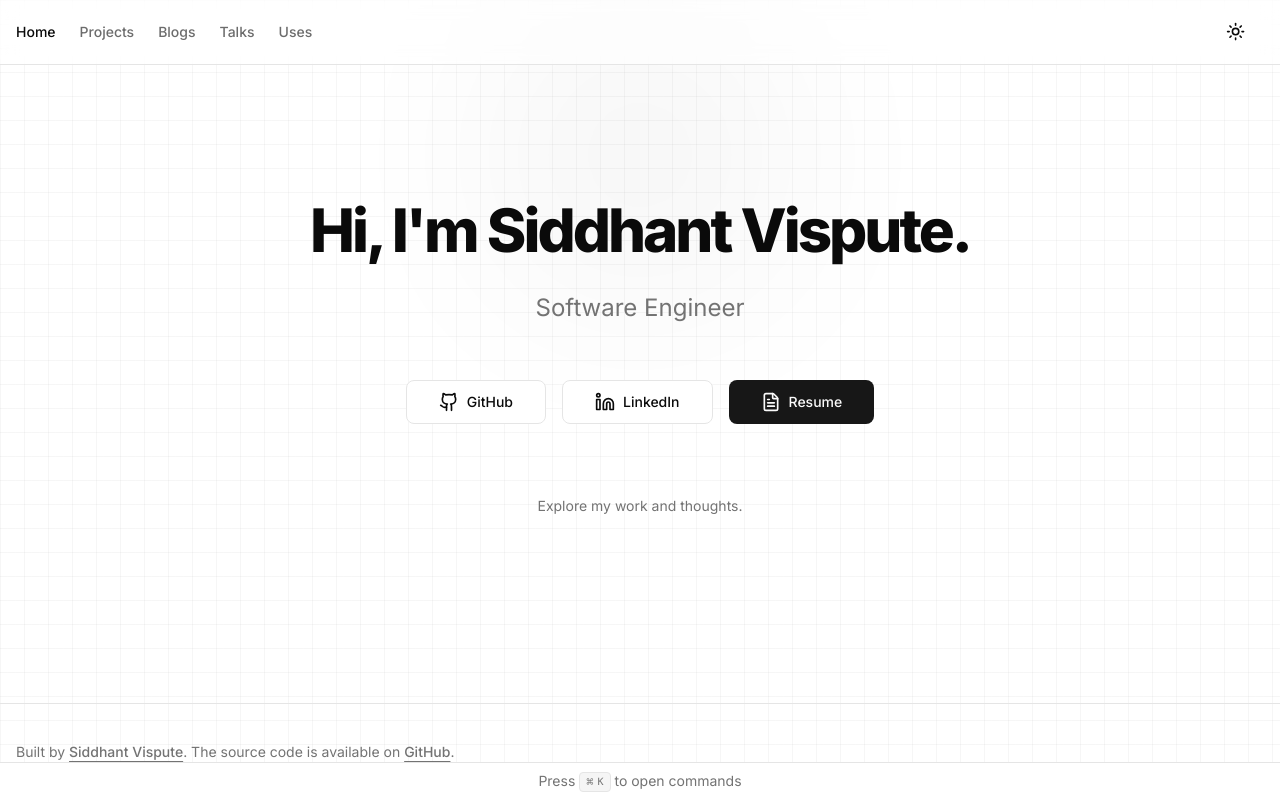
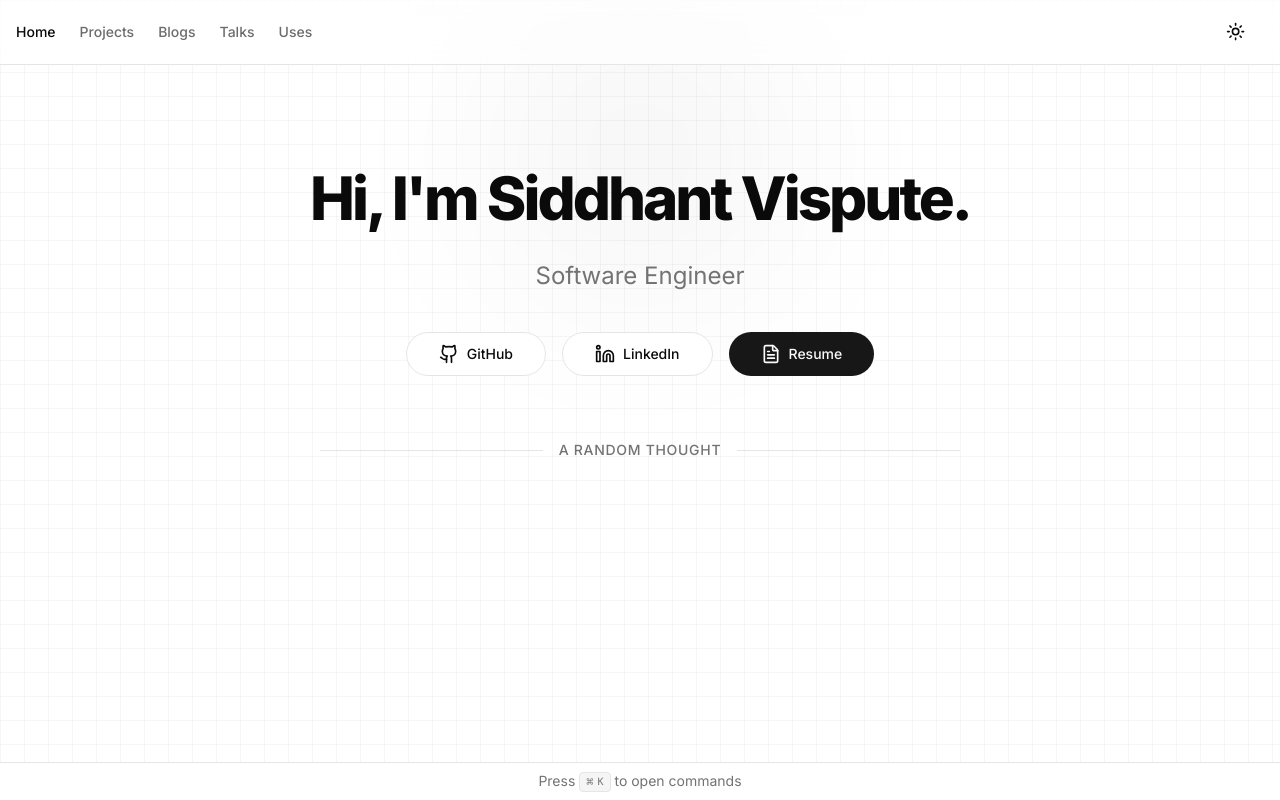
Before and after one commit to skieer-ssv/alas-a-portfolio, a Next.js app: page / in a window 1280 px wide. Shown: the top 800 px of the page. Built offline with nearby package versions, Linux system fonts and the light colour scheme.

Commit message:
Feature: Tweet Display

```diff
--- a/src/app/page.tsx
+++ b/src/app/page.tsx
@@ -1,10 +1,12 @@
 import Link from "next/link"
 import { Button } from "@/components/ui/button"
-import { Github, Linkedin, FileText, Mail } from "lucide-react"
+import { Github, Linkedin, FileText } from "lucide-react"
+import { TweetDisplay } from "@/components/tweet-display"
 
 export default function Home() {
   return (
-    <section className="container flex flex-col items-center justify-center gap-6 py-24 md:py-32 text-center px-4">
+    <div className="flex flex-col gap-16 py-12 md:py-24 px-4 overflow-hidden relative">
+      <section className="container flex flex-col items-center justify-center gap-6 text-center">
         <div className="max-w-[800px] flex flex-col items-center gap-4">
           <h1 className="text-4xl font-extrabold leading-tight tracking-tighter md:text-6xl pb-2">
             Hi, I&apos;m Siddhant Vispute.
@@ -14,30 +16,39 @@ export default function Home() {
           </p>
         </div>
 
-      <div className="flex flex-wrap gap-4 justify-center mt-8">
+        <div className="flex flex-wrap gap-4 justify-center mt-4">
           <Link href="https://github.com/skieer-ssv" target="_blank">
-          <Button variant="outline" size="lg">
+            <Button variant="outline" size="lg" className="rounded-full">
               <Github className="mr-2 h-5 w-5" />
               GitHub
             </Button>
           </Link>
           <Link href="https://linkedin.com/in/siddhant-vispute" target="_blank">
-          <Button variant="outline" size="lg">
+            <Button variant="outline" size="lg" className="rounded-full">
               <Linkedin className="mr-2 h-5 w-5" />
               LinkedIn
             </Button>
           </Link>
           <Link href="/Siddhant_resume.pdf" target="_blank">
-          <Button variant="default" size="lg">
+            <Button variant="default" size="lg" className="rounded-full">
               <FileText className="mr-2 h-5 w-5" />
               Resume
             </Button>
           </Link>
         </div>
+      </section>
 
-      <div className="mt-12 text-sm text-muted-foreground">
-        <p>Explore my work and thoughts.</p>
+      <section className="container flex flex-col items-center justify-center gap-8">
+        <div className="w-full max-w-2xl px-4">
+          <div className="flex items-center gap-4 mb-8">
+            <div className="h-[1px] grow bg-border" />
+            <h2 className="text-sm font-medium text-muted-foreground uppercase tracking-wider">A Random Thought</h2>
+            <div className="h-[1px] grow bg-border" />
+          </div>
+          <TweetDisplay />
         </div>
       </section>
+
+    </div>
   )
 }
--- a/src/components/layout/Footer.tsx
+++ b/src/components/layout/Footer.tsx
@@ -1,27 +1,10 @@
-import Link from "next/link"
 
 export function Footer() {
     return (
         <footer className="border-t py-6 md:py-0">
             <div className="container flex flex-col items-center justify-between gap-4 md:h-24 md:flex-row px-4 md:px-8">
                 <p className="text-center text-sm leading-loose text-muted-foreground md:text-left">
-                    Built by{" "}
-                    <Link
-                        href="/"
-                        className="font-medium underline underline-offset-4"
-                    >
-                        Siddhant Vispute
-                    </Link>
-                    . The source code is available on{" "}
-                    <Link
-                        href="https://github.com/skieer-ssv/alas-a-portfolio"
-                        target="_blank"
-                        rel="noreferrer"
-                        className="font-medium underline underline-offset-4"
-                    >
-                        GitHub
-                    </Link>
-                    .
+                    Built by weekend boredom
                 </p>
             </div>
         </footer>
--- /dev/null
+++ b/src/components/tweet-display.tsx
@@ -0,0 +1,79 @@
+'use client'
+
+import { useState, useEffect, useRef } from 'react'
+import { tweetIds } from '@/data/tweet-list'
+import Script from 'next/script'
+import { useTheme } from 'next-themes'
+
+export function TweetDisplay() {
+    const [tweetId, setTweetId] = useState<string | null>(null)
+    const { resolvedTheme } = useTheme()
+    const [mounted, setMounted] = useState(false)
+    const containerRef = useRef<HTMLDivElement>(null)
+
+    useEffect(() => {
+        setMounted(true)
+        const randomTweetId = tweetIds[Math.floor(Math.random() * tweetIds.length)]
+        setTweetId(randomTweetId)
+    }, [])
+
+    useEffect(() => {
+        if (!mounted || !tweetId || !containerRef.current) return
+
+        const currentTheme = resolvedTheme === 'dark' ? 'dark' : 'light'
+
+        // Manually manage the DOM to avoid React "removeChild" errors.
+        // This happens because Twitter's widgets.js replaces the blockquote with an iframe,
+        // which confuses React's virtual DOM reconciliation during theme changes.
+        containerRef.current.innerHTML = ''
+        const blockquote = document.createElement('blockquote')
+        blockquote.className = 'twitter-tweet w-full invisible' // Start invisible to avoid flicker
+        blockquote.setAttribute('data-theme', currentTheme)
+        blockquote.setAttribute('data-dnt', 'true')
+        blockquote.setAttribute('data-align', 'center')
+
+        const anchor = document.createElement('a')
+        anchor.href = `https://twitter.com/siddhant2102/status/${tweetId}`
+        blockquote.appendChild(anchor)
+
+        containerRef.current.appendChild(blockquote)
+
+        // @ts-ignore
+        if (window.twttr && window.twttr.widgets) {
+            // @ts-ignore
+            window.twttr.widgets.load(containerRef.current)
+        }
+    }, [tweetId, resolvedTheme, mounted])
+
+    if (!mounted) {
+        return (
+            <div className="w-full max-w-[550px] min-h-[400px] flex items-center justify-center border rounded-xl bg-card animate-pulse">
+                <p className="text-muted-foreground text-sm italic">
+                    Fetching a thought...
+                </p>
+            </div>
+        )
+    }
+
+    return (
+        <div className="flex flex-col items-center w-full max-w-[550px] mx-auto group">
+            <div
+                ref={containerRef}
+                className="w-full flex justify-center min-h-[400px] transition-all duration-500 ease-in-out"
+            >
+                {/* Twitter widget will be injected here manually via the useEffect ref */}
+            </div>
+            <Script
+                src="https://platform.twitter.com/widgets.js"
+                strategy="lazyOnload"
+                onLoad={() => {
+                    // @ts-ignore
+                    if (window.twttr && window.twttr.widgets && containerRef.current) {
+                        // @ts-ignore
+                        window.twttr.widgets.load(containerRef.current)
+                    }
+                }}
+            />
+        </div>
+    )
+}
--- /dev/null
+++ b/src/data/tweet-list.ts
@@ -0,0 +1,18 @@
+export const tweetIds = [
+    "1435688622464724994",
+    "1434435571229679616",
+    "1699126652067016878",
+    "1690312744191619076",
+    "1689364141843312640",
+    "1668886738654355456",
+    "1645278359889539075",
+    "1644275069512826880",
+    "1640798381382696960",
+    "1637099230786625538",
+    "1612140305511505921",
+    "1599752848979693568",
+    "1590294966500462594",
+    "1587324087843569667",
+    "1410971263577645057",
+    "1567964752256856066"
+];
```
Lines whose indentation alone changed are shown as unchanged.
